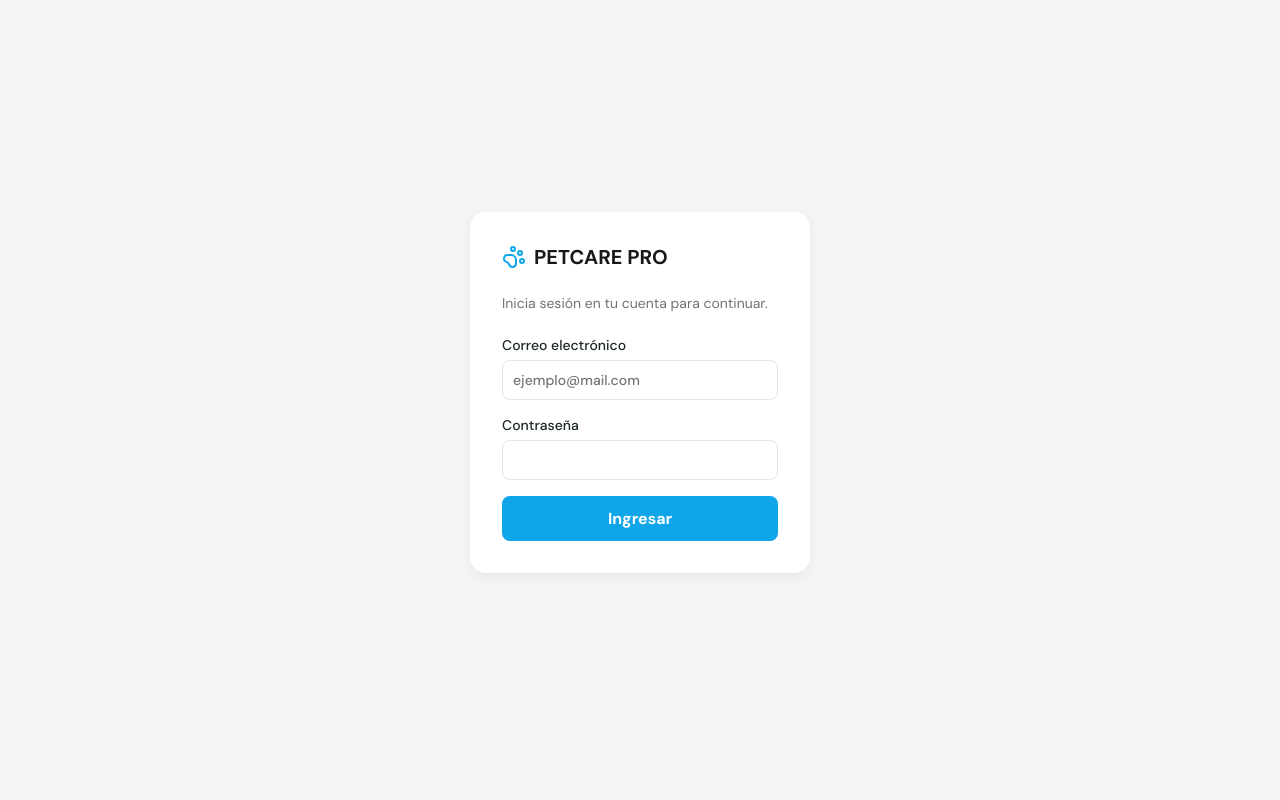
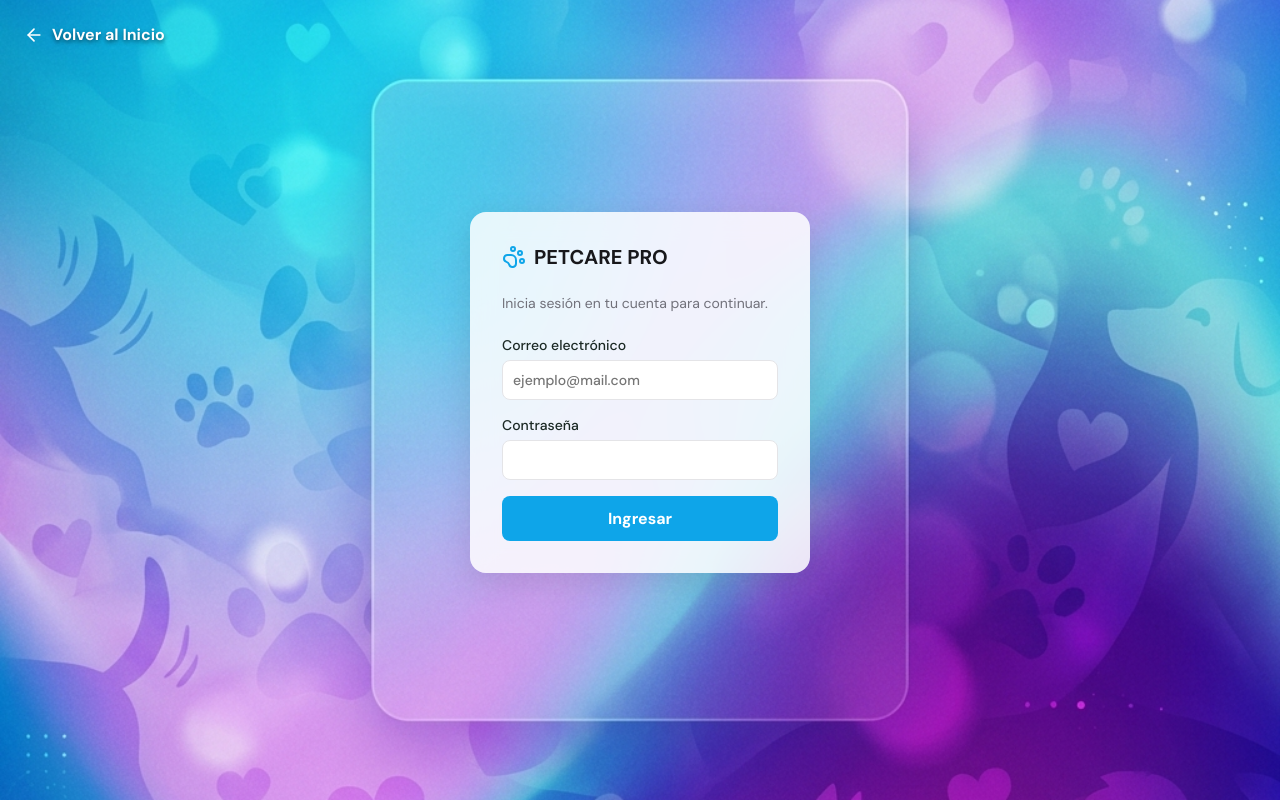
Before and after one commit to bastiascid/petcare-web, a React (Vite) app: page /login in a window 1280 px wide. Built offline with nearby package versions, Linux system fonts and the light colour scheme; no server answers.

Commit message:
feat: add back button and colorful background to login

```diff
--- a/src/views/Login.tsx
+++ b/src/views/Login.tsx
@@ -1,6 +1,6 @@
 import React, { useState } from 'react';
-import { useNavigate } from 'react-router-dom';
-import { PawPrint } from 'lucide-react';
+import { useNavigate, Link } from 'react-router-dom';
+import { PawPrint, ArrowLeft } from 'lucide-react';
 import { useStore } from '../store';
 
 export function Login() {
@@ -23,8 +23,11 @@ export function Login() {
     } finally { setSubmitting(false); }
   };
 
-  return <div className="login-screen" style={{ height: '100vh', display: 'flex', alignItems: 'center', justifyContent: 'center', background: '#f4f4f5' }}>
-    <form onSubmit={handleLogin} style={{ background: '#fff', padding: '32px', borderRadius: '16px', boxShadow: '0 4px 12px rgba(0,0,0,0.05)', width: '340px' }}>
+  return <div className="login-screen" style={{ height: '100vh', display: 'flex', alignItems: 'center', justifyContent: 'center', background: 'url("/login-bg.png") center/cover no-repeat', position: 'relative' }}>
+    <Link to="/" style={{ position: 'absolute', top: '24px', left: '24px', display: 'flex', alignItems: 'center', gap: '8px', color: '#fff', textDecoration: 'none', fontWeight: 'bold', textShadow: '0 2px 4px rgba(0,0,0,0.5)' }}>
+      <ArrowLeft size={20} /> Volver al Inicio
+    </Link>
+    <form onSubmit={handleLogin} style={{ background: 'rgba(255, 255, 255, 0.85)', backdropFilter: 'blur(12px)', padding: '32px', borderRadius: '16px', boxShadow: '0 8px 32px rgba(0,0,0,0.1)', width: '340px' }}>
       <div style={{ display: 'flex', alignItems: 'center', gap: '8px', marginBottom: '24px', color: '#18181b', fontWeight: 'bold', fontSize: '20px' }}><PawPrint color="#0ea5e9" /> PETCARE PRO</div>
       <p style={{ color: '#71717a', marginBottom: '24px', fontSize: '14px' }}>Inicia sesión en tu cuenta para continuar.</p>
       {error && <p role="alert" style={{ color: '#b91c1c', fontSize: '13px', marginBottom: '12px' }}>{error}</p>}
```
Also changed, not shown: public/login-bg.png (added).
